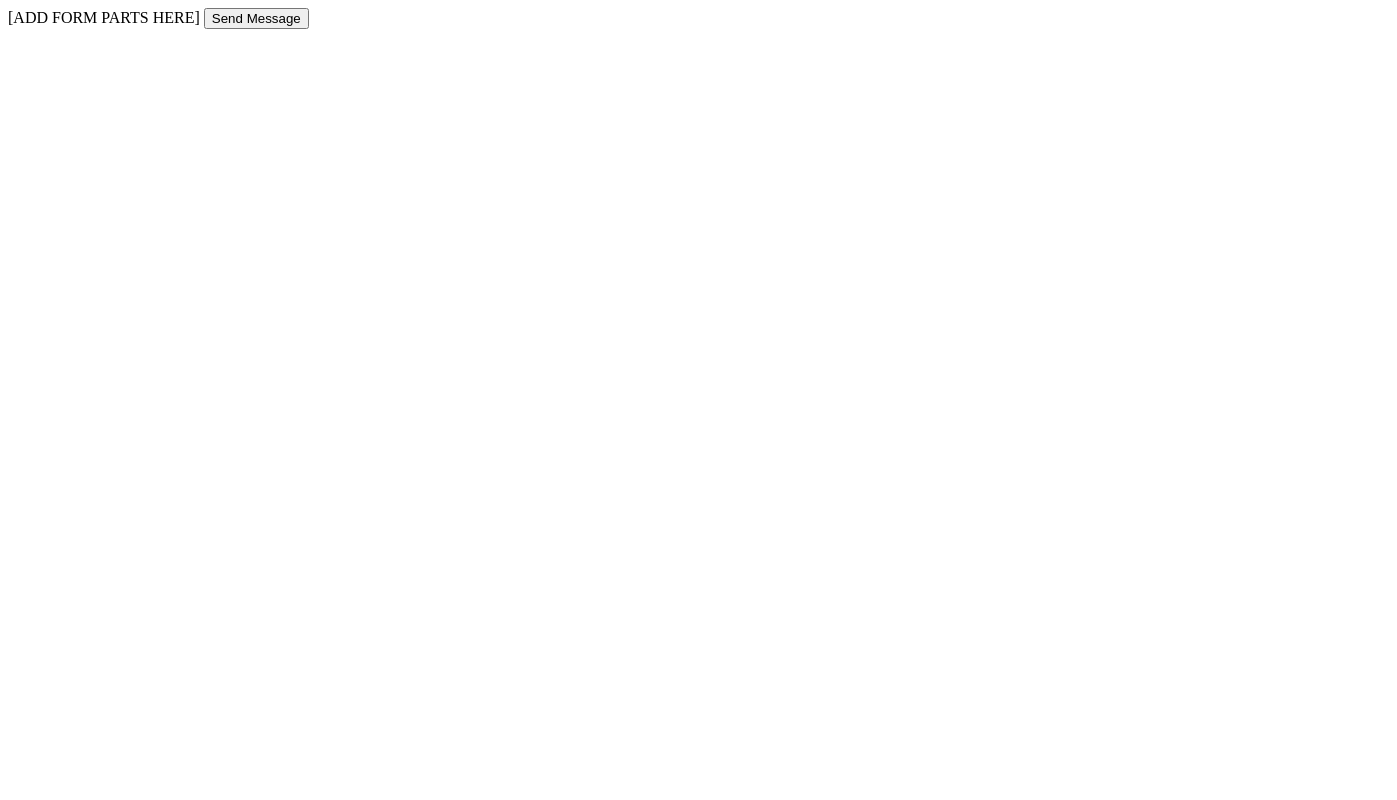
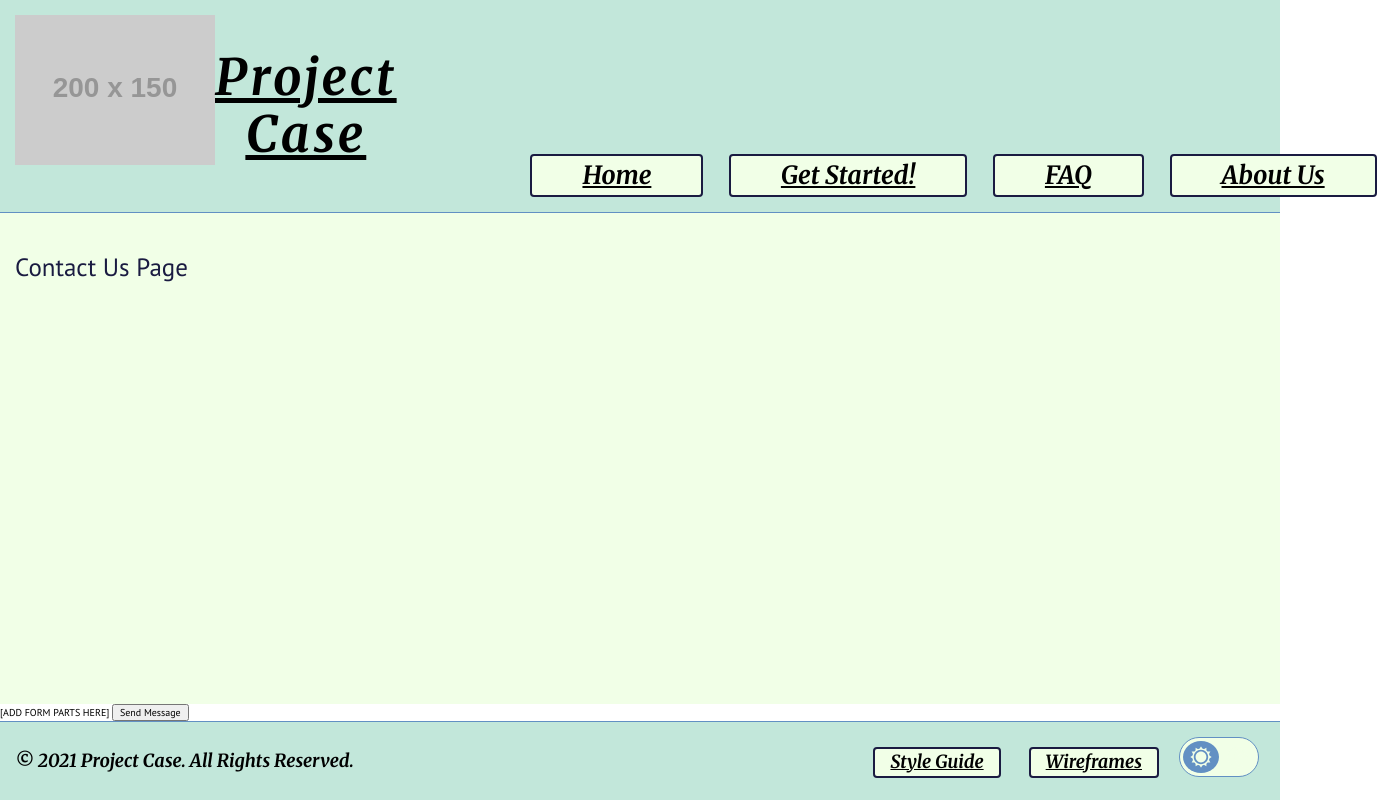
Before and after one commit to Labyrinth246/baker-wdd-130, a plain HTML site: page contact-us.html in a window 1280 px wide. Shown: the whole page, 1397 px wide, since content can reach past the window. Drawn offline with Linux system fonts and the light colour scheme; placeholder pictures from the web are drawn by us.

Commit message:
Added header and footer to each page

```diff
--- a/FAQ.html
+++ b/FAQ.html
@@ -0,0 +1,85 @@
+<!doctype html>
+<html lang="en">
+<head>
+    <meta charset="utf-8">
+    <meta name="viewport" content="width=device-width, initial-scale=1.0">
+    <title>FAQ</title>
+    <link rel="stylesheet" href="css/normalize.css">
+    <link rel="stylesheet" href="css/main.css">
+    <link href="https://fonts.googleapis.com/css2?family=PT+Sans&display=swap" rel="stylesheet">
+    <link href="https://fonts.googleapis.com/css2?family=Merriweather:ital,wght@1,700&display=swap" rel="stylesheet">
+    <script src="js/dark-mode.js"></script>
+</head>
+<body>
+    <header>
+        <div id="logo-wrapper">
+            <a href="index.html">
+                <img src="https://via.placeholder.com/200x150.jpg" id="logo">
+            </a>
+        </div>
+        <h1 id="company">
+            Project Case
+        </h1>
+        <nav>
+            <ul>
+                <li>
+                    <button><a href="index.html">
+                        Home
+                    </a></button>
+                </li>
+                <li>
+                    <button><a href="Get_Started.html">
+                        Get Started!
+                    </a></button>
+                </li>
+                <li>
+                    <button><a href="about.html">
+                        About Us
+                    </a></button>
+                </li>
+                <li>
+                    <button><a href="contact-us.html">
+                        Contact Us
+                    </a></button>
+                </li>
+            </ul>
+        </nav>
+    </header>
+    <main>
+        <p>
+            FAQ Page
+        </p>
+    </main>
+    <footer>
+        <div id="legal">
+            &copy; 2021 Project Case. All Rights Reserved.
+        </div>
+        <nav>
+            <ul>
+                <li>
+                    <button class="foot_button"><a href="style-guide.html">
+                        Style Guide
+                    </a></button>
+                </li>
+                <li>
+                    <button class="foot_button"><a href="wireframes.html">
+                        Wireframes
+                    </a></button>
+                </li>
+            </ul>
+        </nav>
+        <div id="dark-mode">
+            <div class="icon" id="sun-icon">
+                <svg xmlns="http://www.w3.org/2000/svg" width="24" height="24" viewBox="0 0 24 24"><path d="M22.088 13.126l1.912-1.126-1.912-1.126c-1.021-.602-1.372-1.91-.788-2.942l1.093-1.932-2.22-.02c-1.185-.01-2.143-.968-2.153-2.153l-.02-2.219-1.932 1.093c-1.031.583-2.34.233-2.941-.788l-1.127-1.913-1.127 1.913c-.602 1.021-1.91 1.372-2.941.788l-1.932-1.093-.02 2.219c-.01 1.185-.968 2.143-2.153 2.153l-2.22.02 1.093 1.932c.584 1.032.233 2.34-.788 2.942l-1.912 1.126 1.912 1.126c1.021.602 1.372 1.91.788 2.942l-1.093 1.932 2.22.02c1.185.01 2.143.968 2.153 2.153l.02 2.219 1.932-1.093c1.031-.583 2.34-.233 2.941.788l1.127 1.913 1.127-1.913c.602-1.021 1.91-1.372 2.941-.788l1.932 1.093.02-2.219c.011-1.185.969-2.143 2.153-2.153l2.22-.02-1.093-1.932c-.584-1.031-.234-2.34.788-2.942zm-10.117 6.874c-4.411 0-8-3.589-8-8s3.588-8 8-8 8 3.589 8 8-3.589 8-8 8zm6.029-8c0 3.313-2.687 6-6 6s-6-2.687-6-6 2.687-6 6-6 6 2.687 6 6z"/></svg>
+            </div>
+            <div id="tgl-wrapper">
+                <input class="tgl" id="dark-mode-toggle" type="checkbox"/>
+                <label class="tgl-btn" for="dark-mode-toggle"></label>
+            </div>
+            <div class="icon" id="moon-icon">
+                <svg xmlns="http://www.w3.org/2000/svg" width="24" height="24" viewBox="0 0 24 24"><path d="M12 10.999c1.437.438 2.562 1.564 2.999 3.001.44-1.437 1.565-2.562 3.001-3-1.436-.439-2.561-1.563-3.001-3-.437 1.436-1.562 2.561-2.999 2.999zm8.001.001c.958.293 1.707 1.042 2 2.001.291-.959 1.042-1.709 1.999-2.001-.957-.292-1.707-1.042-2-2-.293.958-1.042 1.708-1.999 2zm-1-9c-.437 1.437-1.563 2.562-2.998 3.001 1.438.44 2.561 1.564 3.001 3.002.437-1.438 1.563-2.563 2.996-3.002-1.433-.437-2.559-1.564-2.999-3.001zm-7.001 22c-6.617 0-12-5.383-12-12s5.383-12 12-12c1.894 0 3.63.497 5.37 1.179-2.948.504-9.37 3.266-9.37 10.821 0 7.454 5.917 10.208 9.37 10.821-1.5.846-3.476 1.179-5.37 1.179z"/></svg>
+            </div>
+        </div>
+    </footer>
+</body>
+</html>
--- a/contact-us.html
+++ b/contact-us.html
@@ -1,7 +1,93 @@
-<script src="js/fake-send.js"></script>
+<!doctype html>
+<html lang="en">
+<head>
+    <meta charset="utf-8">
+    <meta name="viewport" content="width=device-width, initial-scale=1.0">
+    <title>Home</title>
+    <link rel="stylesheet" href="css/normalize.css">
+    <link rel="stylesheet" href="css/main.css">
+    <link href="https://fonts.googleapis.com/css2?family=PT+Sans&display=swap" rel="stylesheet">
+    <link href="https://fonts.googleapis.com/css2?family=Merriweather:ital,wght@1,700&display=swap" rel="stylesheet">
+    <script src="js/dark-mode.js"></script>
+</head>
+<body>
+    <header>
+        <div id="logo-wrapper">
+            <a href="index.html">
+                <img src="https://via.placeholder.com/200x150.jpg" id="logo">
+            </a>
+        </div>
+        <h1 id="company">
+            Project Case
+        </h1>
+        <nav>
+            <ul>
+                <li>
+                    <button><a href="index.html">
+                        Home
+                    </a></button>
+                </li>
+                <li>
+                    <button><a href="Get_Started.html">
+                        Get Started!
+                    </a></button>
+                </li>
+                <li>
+                    <button><a href="FAQ.html">
+                        FAQ
+                    </a></button>
+                </li>
+                <li>
+                    <button><a href="about.html">
+                        About Us
+                    </a></button>
+                </li>
+            </ul>
+        </nav>
+    </header>
+    <main>
+        <p>
+            Contact Us Page
+        </p>
+    </main>
+
 
 <form method="GET" action="contact-us.html" id="contact-form">
     [ADD FORM PARTS HERE]
     <input type="submit" value="Send Message" id="contact-form-submit">
     <div id="contact-form-message"></div>
 </form>
+    <footer>
+        <div id="legal">
+            &copy; 2021 Project Case. All Rights Reserved.
+        </div>
+        <nav>
+            <ul>
+                <li>
+                    <button class="foot_button"><a href="style-guide.html">
+                        Style Guide
+                    </a></button>
+                </li>
+                <li>
+                    <button class="foot_button"><a href="wireframes.html">
+                        Wireframes
+                    </a></button>
+                </li>
+            </ul>
+        </nav>
+        <div id="dark-mode">
+            <div class="icon" id="sun-icon">
+                <svg xmlns="http://www.w3.org/2000/svg" width="24" height="24" viewBox="0 0 24 24"><path d="M22.088 13.126l1.912-1.126-1.912-1.126c-1.021-.602-1.372-1.91-.788-2.942l1.093-1.932-2.22-.02c-1.185-.01-2.143-.968-2.153-2.153l-.02-2.219-1.932 1.093c-1.031.583-2.34.233-2.941-.788l-1.127-1.913-1.127 1.913c-.602 1.021-1.91 1.372-2.941.788l-1.932-1.093-.02 2.219c-.01 1.185-.968 2.143-2.153 2.153l-2.22.02 1.093 1.932c.584 1.032.233 2.34-.788 2.942l-1.912 1.126 1.912 1.126c1.021.602 1.372 1.91.788 2.942l-1.093 1.932 2.22.02c1.185.01 2.143.968 2.153 2.153l.02 2.219 1.932-1.093c1.031-.583 2.34-.233 2.941.788l1.127 1.913 1.127-1.913c.602-1.021 1.91-1.372 2.941-.788l1.932 1.093.02-2.219c.011-1.185.969-2.143 2.153-2.153l2.22-.02-1.093-1.932c-.584-1.031-.234-2.34.788-2.942zm-10.117 6.874c-4.411 0-8-3.589-8-8s3.588-8 8-8 8 3.589 8 8-3.589 8-8 8zm6.029-8c0 3.313-2.687 6-6 6s-6-2.687-6-6 2.687-6 6-6 6 2.687 6 6z"/></svg>
+            </div>
+            <div id="tgl-wrapper">
+                <input class="tgl" id="dark-mode-toggle" type="checkbox"/>
+                <label class="tgl-btn" for="dark-mode-toggle"></label>
+            </div>
+            <div class="icon" id="moon-icon">
+                <svg xmlns="http://www.w3.org/2000/svg" width="24" height="24" viewBox="0 0 24 24"><path d="M12 10.999c1.437.438 2.562 1.564 2.999 3.001.44-1.437 1.565-2.562 3.001-3-1.436-.439-2.561-1.563-3.001-3-.437 1.436-1.562 2.561-2.999 2.999zm8.001.001c.958.293 1.707 1.042 2 2.001.291-.959 1.042-1.709 1.999-2.001-.957-.292-1.707-1.042-2-2-.293.958-1.042 1.708-1.999 2zm-1-9c-.437 1.437-1.563 2.562-2.998 3.001 1.438.44 2.561 1.564 3.001 3.002.437-1.438 1.563-2.563 2.996-3.002-1.433-.437-2.559-1.564-2.999-3.001zm-7.001 22c-6.617 0-12-5.383-12-12s5.383-12 12-12c1.894 0 3.63.497 5.37 1.179-2.948.504-9.37 3.266-9.37 10.821 0 7.454 5.917 10.208 9.37 10.821-1.5.846-3.476 1.179-5.37 1.179z"/></svg>
+            </div>
+        </div>
+    </footer>
+</body>
+</html>
+<script src="js/fake-send.js"></script>
```
Also changed, not shown: Get_Started.html (+85 -0 lines), about.html (+85 -0 lines), index.html (+1 -1 lines).
